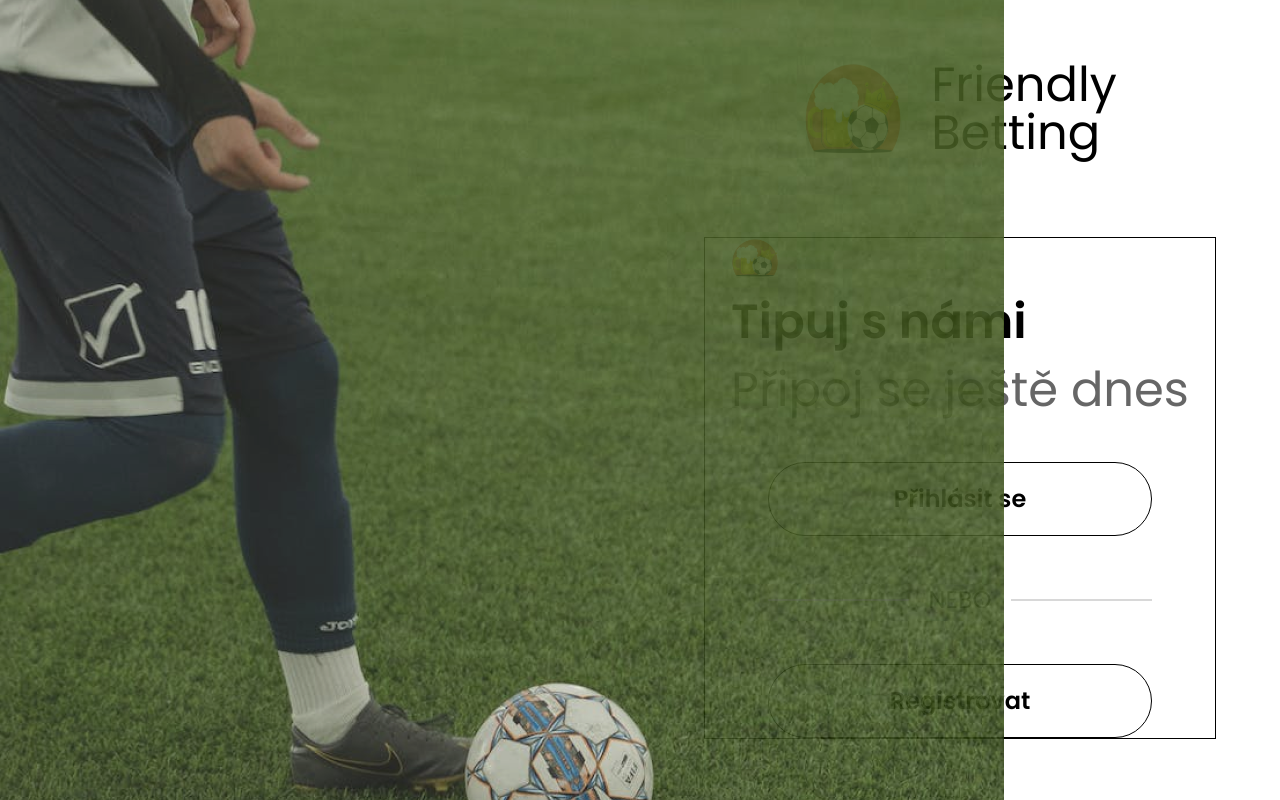
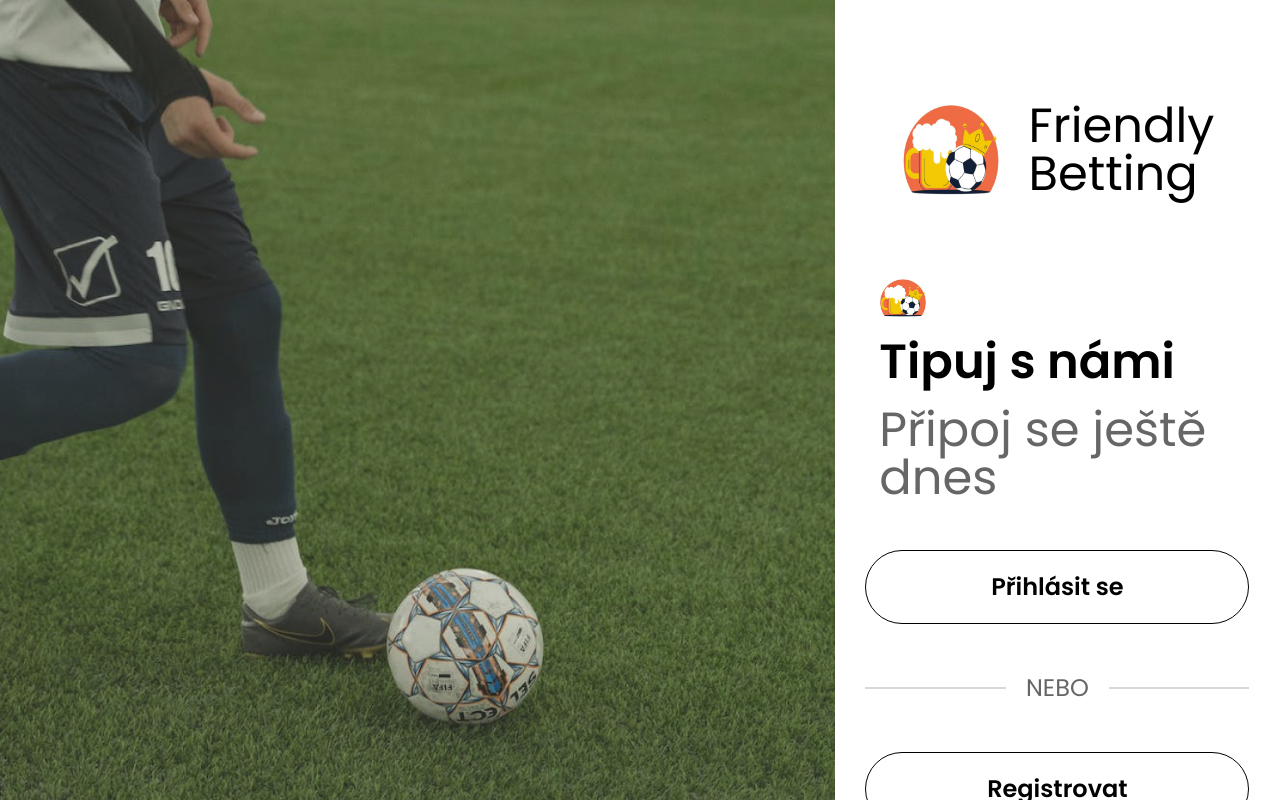
Before and after one commit to prikryla/friendly_betting, a Next.js app in the folder frontend/: page / in a window 1280 px wide. Shown: the top 800 px of the page. Built offline with nearby package versions, Linux system fonts and the light colour scheme.

Commit message:
change sizes of homepage

```diff
--- a/frontend/src/app/components/HomeComponents/introsignpost.tsx
+++ b/frontend/src/app/components/HomeComponents/introsignpost.tsx
@@ -3,7 +3,7 @@ import Button from "../button";
 
 const IntroSignPost = () => {
   return (
-    <div className="flex flex-col border w-4/5 items-center gap-12">
+    <div className="flex flex-col w-4/5 items-center gap-12">
       <div className="flex flex-col gap-5">
         <Image src="/Logo.png" alt="Logo of app" width={48} height={48} />
         <h1 className="text-5xl font-semibold">Tipuj s námi</h1>
--- a/frontend/src/app/page.tsx
+++ b/frontend/src/app/page.tsx
@@ -5,18 +5,20 @@ import Image from "next/image";
 import IntroSignPost from "./components/HomeComponents/introsignpost";
 
 export default function Home() {
+  /**
+   * TODO Image responsive, need to define different size image for different size of screen, via. Notion - chapter 3
+   */
   return (
-    <main className="flex justify-between items-center h-screen w-full">
-      <div className="w-1/2 opacity-90 sm:none">
+    <main className="flex justify-between">
+      <div className=" opacity-90">
         <Image
           src="/landingimage.png"
           alt="Image of Soccer Stadion with Ball"
-          width={1004}
-          height={1080}
-          className="absolute top-0 left-0"
+          width={1200}
+          height={800}
         />
       </div>
-      <div className="w-1/2 h-screen flex flex-col items-center justify-center gap-20">
+      <div className="w-1/2 flex flex-col items-center justify-center gap-20">
         <Logo />
         <IntroSignPost />
       </div>
```
